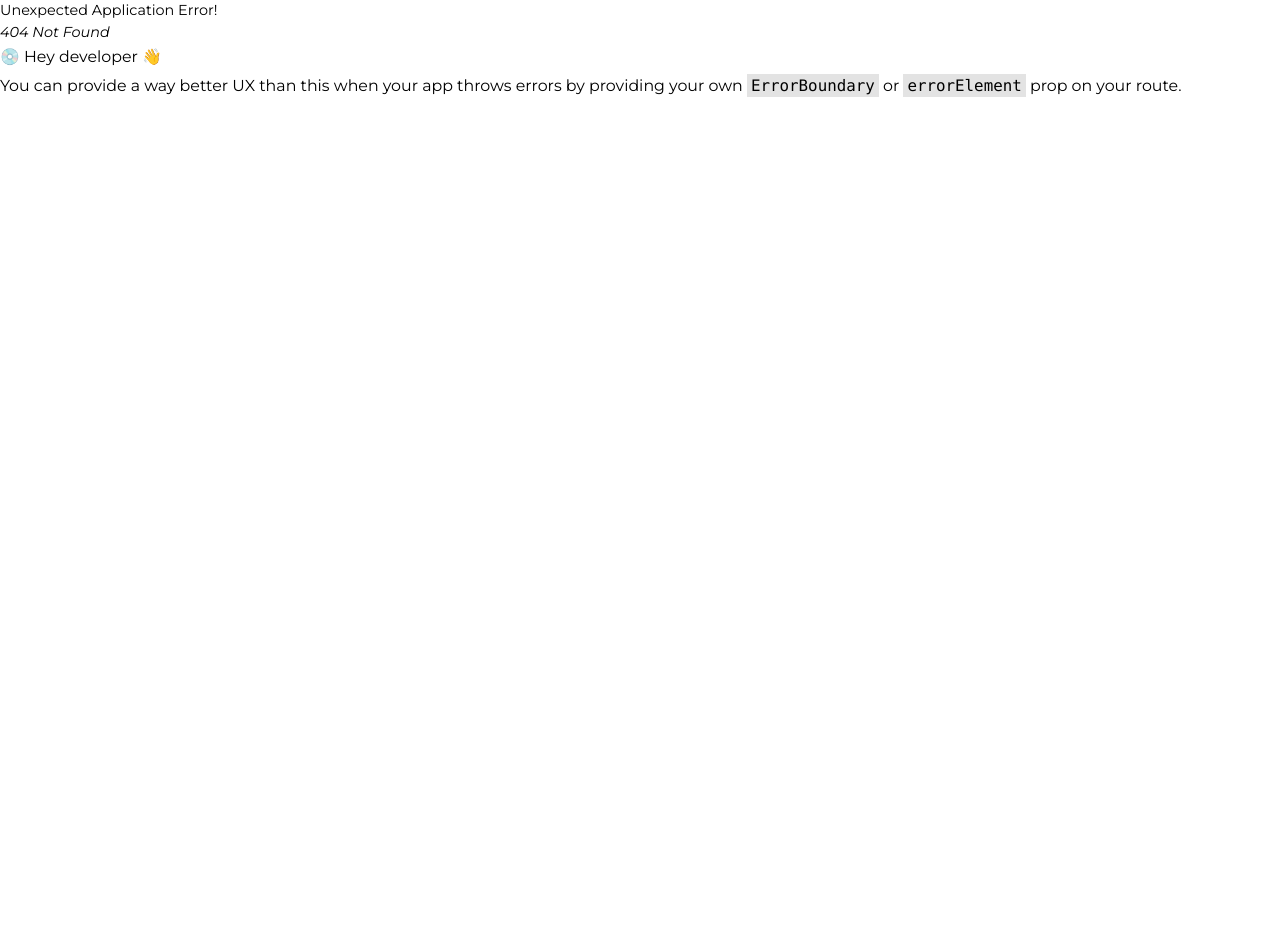
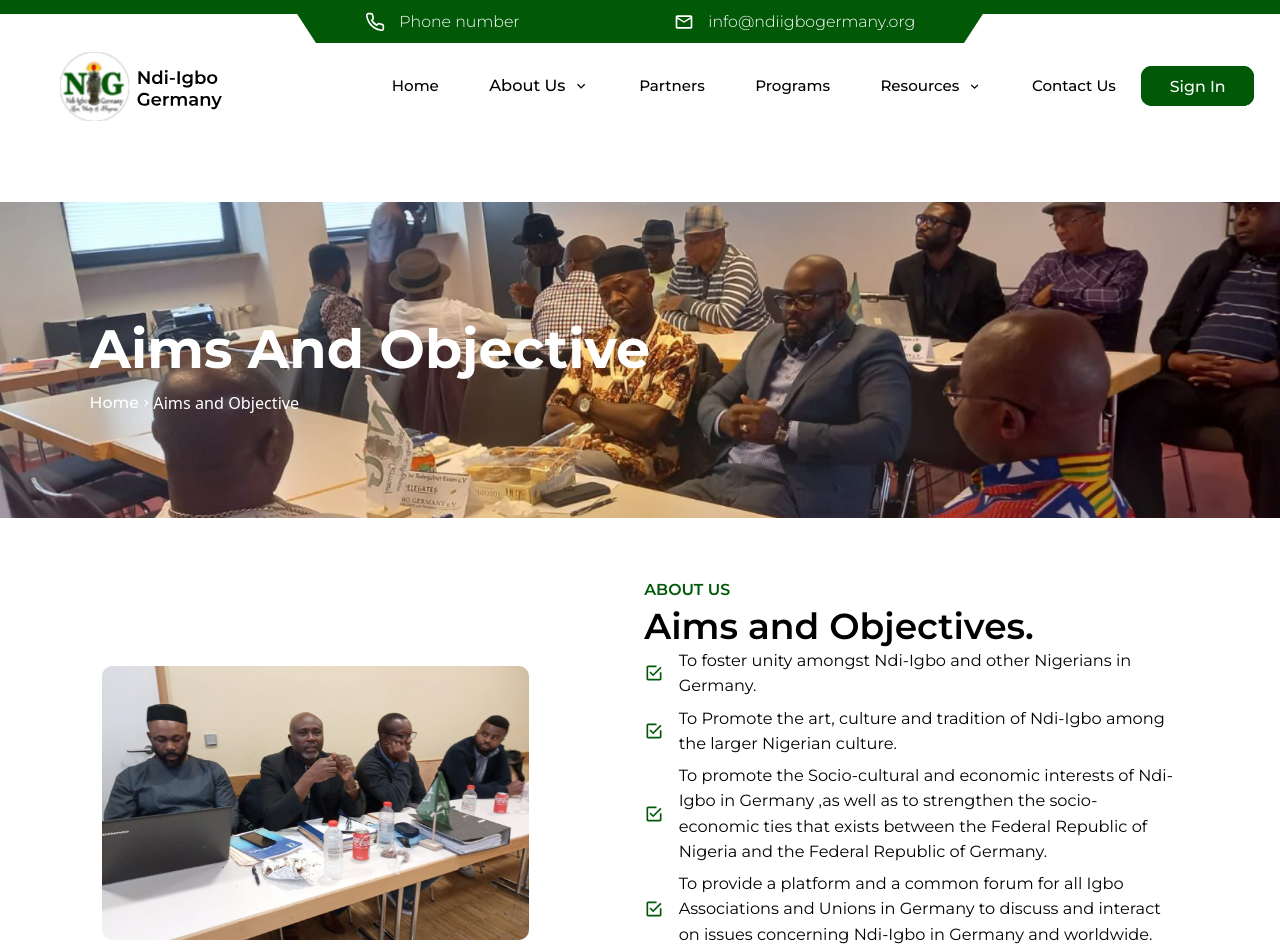
Before and after one commit to Greenmouse-Experts/igbos-in-germany, a React (Vite) app: page /objective in a window 1280 px wide. Before the commit this address had no page. Shown: the top 952 px of the page. Before the commit the page ends 800 px from the top, so only its background shows below. Built offline with nearby package versions, Linux system fonts and the light colour scheme.

Commit message:
aim page done

```diff
--- a/src/App.tsx
+++ b/src/App.tsx
@@ -2,6 +2,7 @@ import { RouterProvider, createBrowserRouter } from "react-router-dom";
 import AppLayout from "./components/layout/AppLayout";
 import Home from "./pages/Home";
 import History from "./pages/History";
+import Aims from "./pages/Aims";
 
 const router = createBrowserRouter([
   {
@@ -15,6 +16,10 @@ const router = createBrowserRouter([
         path: "/history",
         element: <History />,
       },
+      {
+        path: "/objective",
+        element: <Aims />,
+      }
 
     ],
   },
--- a/src/components/Banner.tsx
+++ b/src/components/Banner.tsx
@@ -18,13 +18,13 @@ function Banner({ page, img }: BannerProps) {
         {page}
       </h4>
       <div className="mt-4 flex items-center">
-        <span className="text-white font-syne ">
-          <NavLink className="font-syne" to="/">
+        <span className="text-white  ">
+          <NavLink className="" to="/">
             Home
           </NavLink>
         </span>
         <span>
-          <MdOutlineKeyboardArrowRight color="white" /></span><span className="font-syne sm:text-lg text-white"> {page} </span>
+          <MdOutlineKeyboardArrowRight color="white" /></span><span className=" sm:text-lg text-white"> {page} </span>
       </div>
      </div>
 
--- a/src/components/layout/AppLayout.tsx
+++ b/src/components/layout/AppLayout.tsx
@@ -7,7 +7,7 @@ function AppLayout() {
   return (
     <>
       <Header />
-      <main className="">
+      <main className="xl:pt-[5rem]">
         <Outlet />
       </main>
       <Footer />
--- a/src/components/layout/Header.tsx
+++ b/src/components/layout/Header.tsx
@@ -1,11 +1,10 @@
-
 import { useState } from "react";
 import { FiPhone } from "react-icons/fi";
+import { GiHamburgerMenu } from "react-icons/gi";
 import { MdKeyboardArrowDown, MdOutlineEmail } from "react-icons/md";
 import { NavLink } from "react-router-dom";
 
 function Header() {
-
   const [open, setOpen] = useState(false);
   const [open1, setOpen1] = useState(false);
   const [open2, setOpen2] = useState(false);
@@ -13,20 +12,37 @@ function Header() {
   // const [open4, setOpen4] = useState(false);
   const [menu, setMenu] = useState(false);
 
-    console.log(open1, open2, menu)
+  console.log(open1, open2, menu);
   return (
     <header className=" bg-colorPrimary pt-4  w-full relative text-lg font-montserrat">
       <div className=" bg-white h-[8rem] ">
-        <div className="w-[55%] absolute top-0 left-1/2 transform -translate-x-1/2   bg-colorPrimary h-12 clip-path px-[6%] flex justify-between items-center text-white font-normal">
-          <NavLink to="#" className="flex items-center gap-4 font-light"> <span><FiPhone size={20} /></span>Phone number</NavLink>
-          <NavLink to="mailto:info@ndiigbogermany.org" className="flex items-center gap-4 font-light">
-            <span><MdOutlineEmail size={20} /></span>
+        <div className="w-[55%] absolute top-0 left-1/2 transform -translate-x-1/2    bg-colorPrimary h-12 clip-path px-[6%] lg:flex hidden justify-between items-center text-white font-normal">
+          <NavLink to="#" className="flex items-center gap-4 font-light">
+            {" "}
+            <span>
+              <FiPhone size={20} />
+            </span>
+            Phone number
+          </NavLink>
+          <NavLink
+            to="mailto:info@ndiigbogermany.org"
+            className="flex items-center gap-4 font-light"
+          >
+            <span>
+              <MdOutlineEmail size={20} />
+            </span>
             info@ndiigbogermany.org
           </NavLink>
         </div>
-        <div className="flex 2xl:px-[7%] px-[2%]  justify-between  items-center pt-7 font-medium">
-          <img src="/logo.svg" alt="logo" className=" scale-75" />
-        <div className="flex items-center gap-20">
+        <div className="flex 2xl:px-[7%] px-[2%]  justify-between  items-center md:pt-7 pt-0 font-medium">
+          <NavLink to="/" className=" lg:scale-75 scale-50 lg:ml-0 -ml-16 ">
+            <img src="/logo.svg" alt="logo" />
+          </NavLink>
+          <div
+          className={`flex md:flex xl:flex-row md:px-0 md:py-0 flex-col  2xl:gap-[53px]  fixed ml-auto z-40 w-[24rem] h-screen  xl:w-fit xl:h-auto md:items-center py-5 bg-white gap-[25px] px-5 ${
+            menu ? "left-0 top-[8rem]" : "left-[-1000px] top-[8rem]"
+          } left-0 unset transition-all`}
+        >
             <nav className="w-full scroll lg:text-[1.05rem] !text-lg  font-medium ">
               <ul className="md:flex xl:flex-row flex-col xl:gap-14 xl:items-center items-start xl:pt-0 xl:pl-0  sm:pl-20 pl-10 pt-3  gap-5 ">
                 <li className="">
@@ -64,7 +80,6 @@ function Header() {
                       }}
                       to="/history"
                     >
-
                       Our History
                     </NavLink>
                     <NavLink
@@ -73,9 +88,8 @@ function Header() {
                         setOpen((prev) => !prev);
                         setMenu(false);
                       }}
-                    to="/"
+                      to="/objective"
                     >
-
                       Aims and Objectives
                     </NavLink>
                     <NavLink
@@ -86,7 +100,6 @@ function Header() {
                       }}
                       to="/"
                     >
-
                       Excos / Leadership
                     </NavLink>
                     <NavLink
@@ -97,7 +110,6 @@ function Header() {
                       }}
                       to="#"
                     >
-
                       Our Constitution
                     </NavLink>
                     <NavLink
@@ -108,7 +120,6 @@ function Header() {
                       }}
                       to="#"
                     >
-
                       How to be a Member
                     </NavLink>
                   </div>
@@ -122,7 +133,7 @@ function Header() {
                       onClick={() => {
                         setMenu(false);
                       }}
-                    to="/about"
+                      to="/history"
                     >
                       Our History
                     </NavLink>
@@ -131,7 +142,7 @@ function Header() {
                       onClick={() => {
                         setMenu(false);
                       }}
-                    to="#"
+                      to="/objective"
                     >
                       Aims and Objectives
                     </NavLink>
@@ -172,7 +183,6 @@ function Header() {
                   >
                     Partners
                   </p>
-
                 </li>
                 <li className="relative" onMouseLeave={() => setOpen2(false)}>
                   <p
@@ -181,7 +191,6 @@ function Header() {
                   >
                     Programs
                   </p>
-
                 </li>
                 <li className="relative" onMouseLeave={() => setOpen3(false)}>
                   <p
@@ -206,7 +215,6 @@ function Header() {
                       }}
                       to="/"
                     >
-
                       Gallery
                     </NavLink>
                     <NavLink
@@ -217,10 +225,8 @@ function Header() {
                       }}
                       to="/"
                     >
-
                       Events
                     </NavLink>
-
                   </div>
                   <div
                     className={` py-1  -left-14 xl:hidden flex-col justify-center items-center z-5  rounded-2xl p-5 transition-all ${
@@ -248,7 +254,6 @@ function Header() {
                     >
                       Events
                     </NavLink>
-
                   </div>
                 </li>
 
@@ -264,10 +269,20 @@ function Header() {
               </ul>
             </nav>
             <div>
-            <NavLink to="#" className="text-white bg-colorPrimary rounded-xl py-3 px-8 text-nowrap btn">
+              <NavLink
+                to="#"
+                className="text-white bg-colorPrimary rounded-xl py-3 px-8 text-nowrap btn"
+              >
                 Sign In
               </NavLink>
             </div>
+          </div>
+
+          <div
+            className=" block 2xl:hidden xl:hidden cursor-pointer"
+            onClick={() => setMenu((open) => !open)}
+          >
+           <GiHamburgerMenu size={40}  color="#015907"/>
           </div>
         </div>
       </div>
--- a/src/index.css
+++ b/src/index.css
@@ -116,9 +116,7 @@ section{
   .scroll{
     overflow-y: auto;
   }
-  main{
-    padding-top: 5rem;
-  }
+
 }
 @media screen and (max-width: 768px) {
   header a {
--- /dev/null
+++ b/src/pages/Aims.tsx
@@ -0,0 +1,52 @@
+import Banner from "../components/Banner"
+import BtnWhite from "../components/Buttons/BtnWhite"
+import List from "../components/List"
+
+
+function Aims() {
+  return (
+    <>
+    <Banner page="Aims and Objective" img="/img/aim-banner.png" />
+    <section className=" ">
+      <div className="flex lg:flex-row flex-col items-center lg:gap-32 gap-10">
+        <div className="lg:w-[40%] w-full">
+          <img
+            src="/img/aim-img.png"
+            alt=""
+            className="w-full object-cover rounded-[10px]"
+          />
+        </div>
+        <div className="lg:w-[50%] w-full">
+          <p className="text-colorPrimary font-semibold">ABOUT US</p>
+          <h4 className=" font-semibold font-syne text-black">
+          Aims and Objectives.
+          </h4>
+          <List
+          items={[
+            "To foster unity amongst Ndi-Igbo and other Nigerians in Germany.",
+            "To Promote the art, culture and tradition of Ndi-Igbo among the larger Nigerian culture.",
+            "To promote the Socio-cultural and economic interests of Ndi-Igbo in Germany ,as well  as to strengthen the socio-economic ties that exists between the Federal Republic of  Nigeria and the Federal Republic of Germany.",
+            "To provide a platform and a common forum for all Igbo Associations and Unions in  Germany to discuss and interact on issues concerning Ndi-Igbo in Germany and  worldwide.",
+            "To assist wherever possible in providing modern amenities and supporting development projects in Igbo communities wherever and as  deemed appropriate.",
+
+          ]}
+        />
+        </div>
+      </div>
+
+
+    </section>
+
+
+    <section className=" bg-colorPrimary flex flex-col justify-center items-center text-center text-white">
+        <p className="text-2xl font-medium">
+          Membership is open to All official registered Igbo Unions/Associations
+          in Germany.
+        </p>
+        <BtnWhite />
+      </section>
+  </>
+  )
+}
+
+export default Aims
```
Also changed, not shown: public/img/aim-banner.png (added), public/img/aim-img.png (added). Lines whose indentation alone changed are shown as unchanged.
